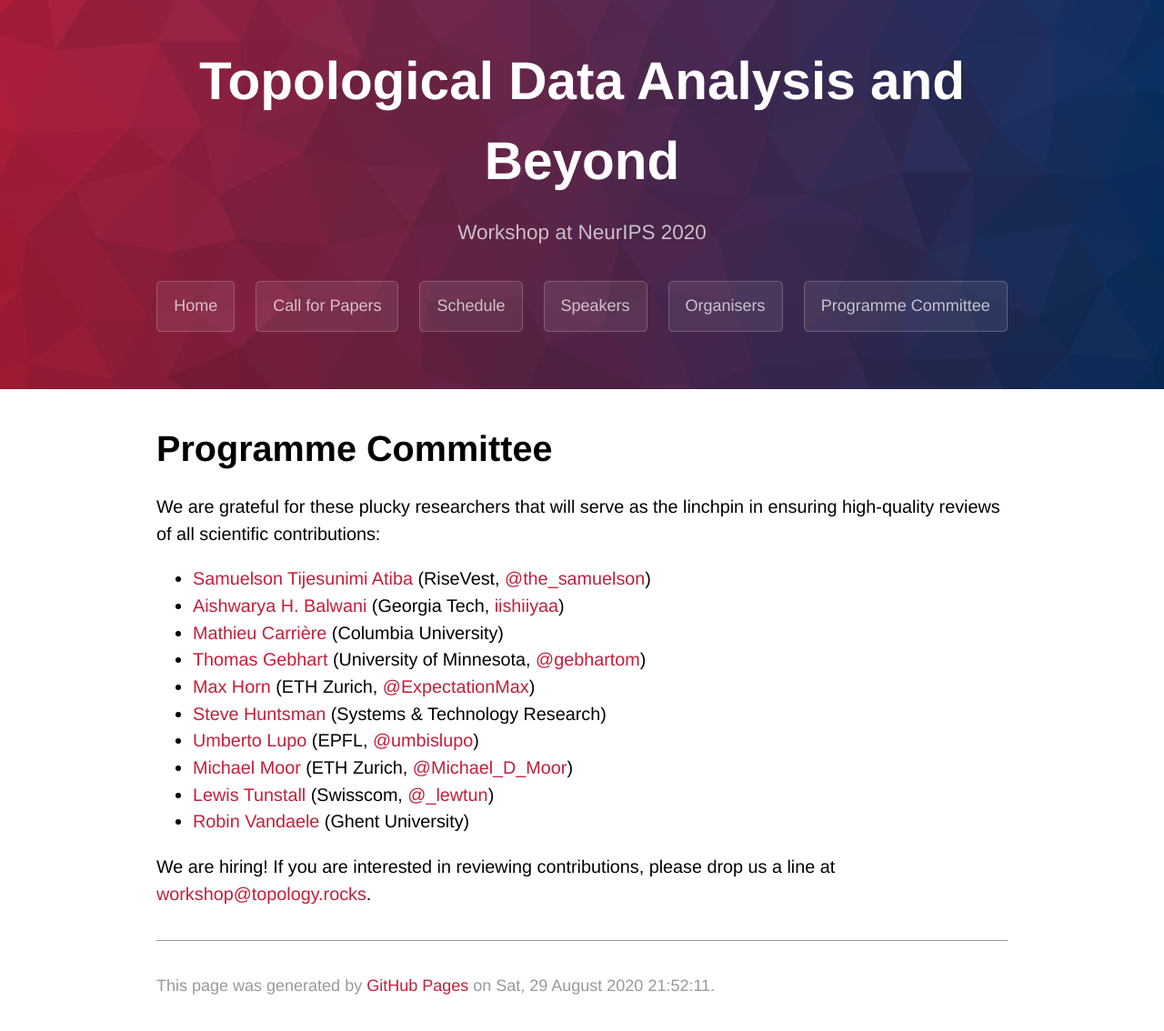
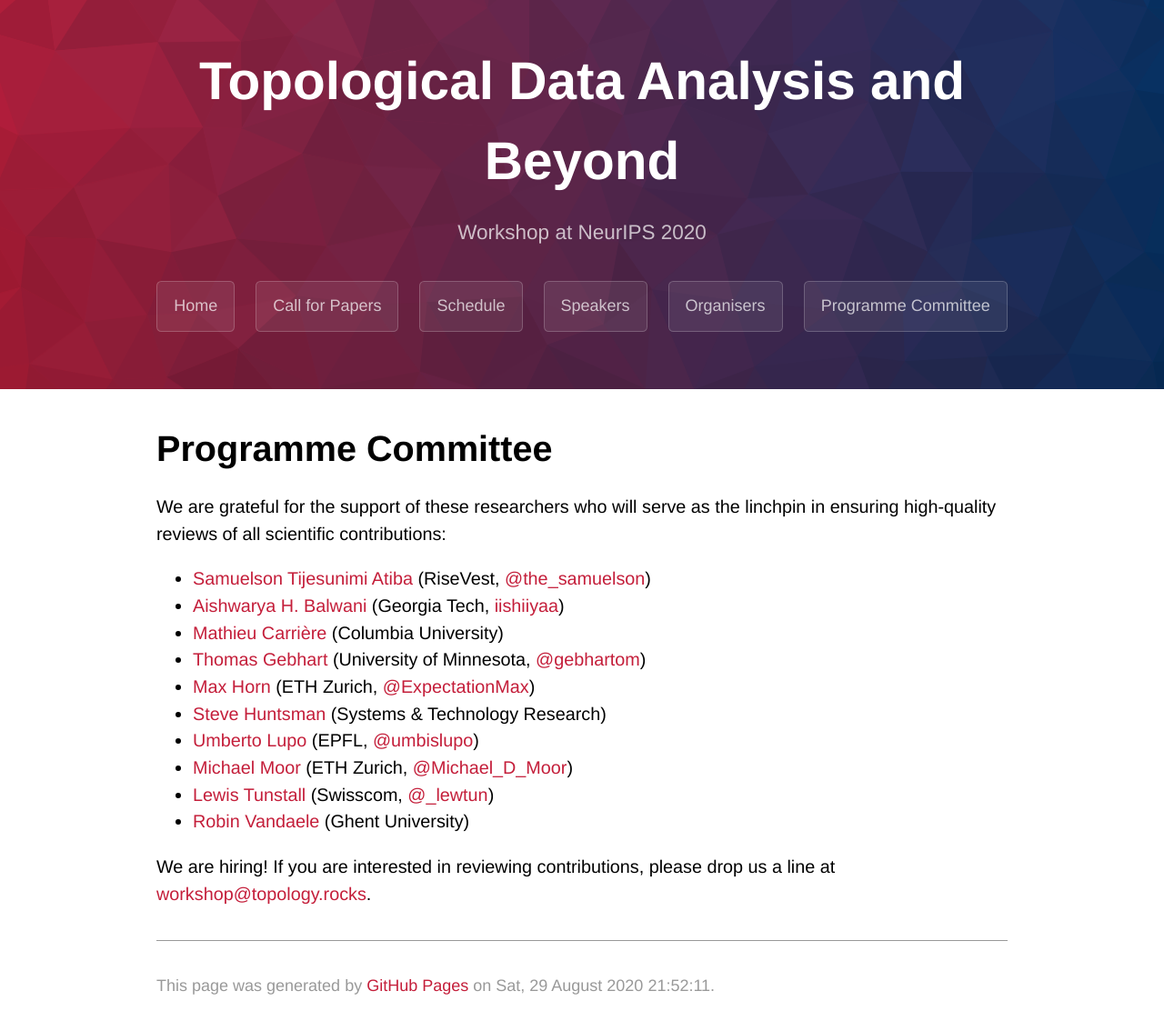
Before and after one commit to tda-in-ml/tda-in-ml.github.io, a Jekyll site: the page built from committee.md, in a window 1280 px wide. Shown: the whole page at 91% size. Built offline with Jekyll 4.4.1, drawn with Linux system fonts in a browser that asks for light colours; some web fonts are replaced; our own code applies the rules of GitHub Pages for plain Markdown files.

```diff
--- a/committee.md
+++ b/committee.md
@@ -4,7 +4,7 @@ layout: default
 
 # Programme Committee
 
-We are grateful for these plucky researchers that will serve as the
+We are grateful for the support of these researchers who will serve as the
 linchpin in ensuring high-quality reviews of all scientific contributions:
 
 - [Samuelson Tijesunimi Atiba](https://medium.com/@the_samuelson) (RiseVest, [@the_samuelson](https://twitter.com/the_samuelson))
```
